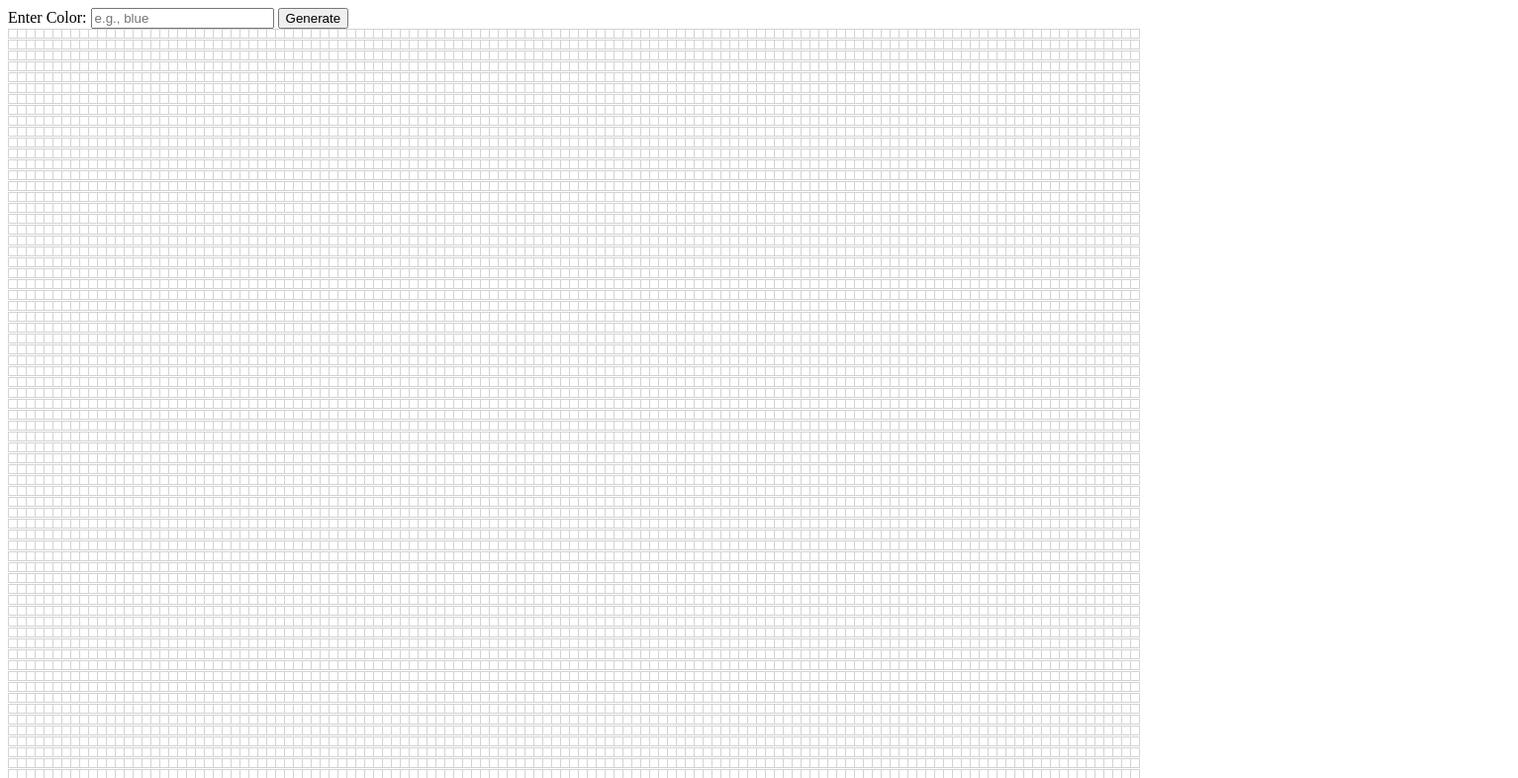
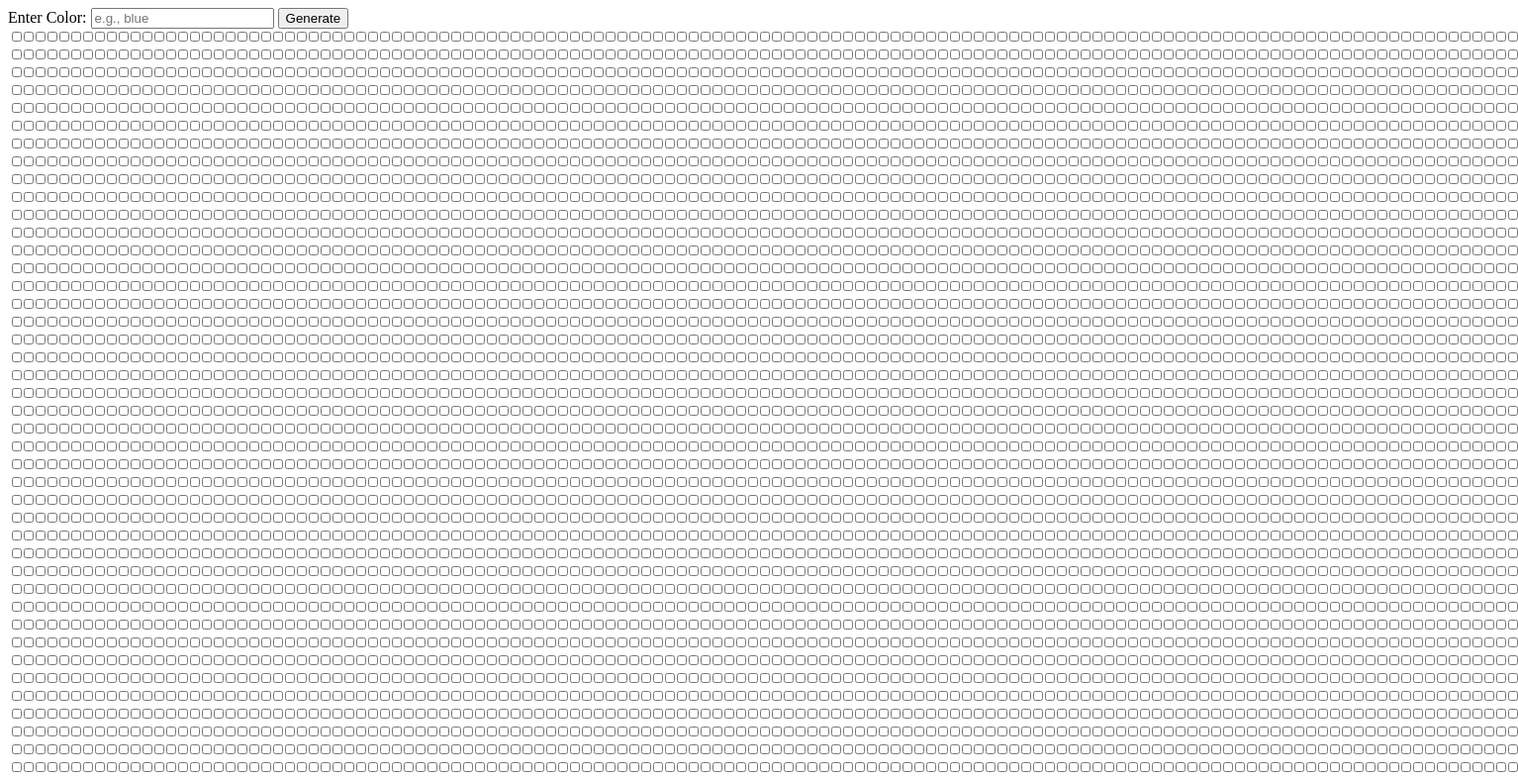
Before and after one commit to Maz0224/2OOLS, a plain HTML site: page index.html in a window 1280 px wide. Shown: the top 786 px of the page at 99% size, 1534 px wide, since content can reach past the window. Drawn offline with Linux system fonts and the light colour scheme.

Commit message:
Update index.html

```diff
--- a/index.html
+++ b/index.html
@@ -3,27 +3,21 @@
 <head>
     <meta charset="UTF-8">
     <meta name="viewport" content="width=device-width, initial-scale=1.0">
-    <title>127x127 Pixel Grid</title>
+    <title>127x127 Grid</title>
     <style>
         #grid {
             display: grid;
-            grid-template-columns: repeat(127, 8px);
-            gap: 1px;
+            grid-template-columns: repeat(127, 10px);
+            gap: 2px;
         }
         .cell {
-            width: 8px;
-            height: 8px;
-            background-color: white;
-            border: 1px solid lightgray;
+            width: 10px;
+            height: 10px;
             cursor: pointer;
-        }
-        .selected {
-            background-color: black; /* Default selected color */
         }
         #output {
             white-space: pre-wrap;
             font-family: monospace;
-            margin-top: 10px;
         }
     </style>
 </head>
@@ -40,17 +34,15 @@
         const gridSize = 127;
         const grid = document.getElementById("grid");
 
-        // Create grid
+        // Generate 127x127 grid of checkboxes
         for (let y = 0; y < gridSize; y++) {
             for (let x = 0; x < gridSize; x++) {
-                let cell = document.createElement("div");
-                cell.classList.add("cell");
-                cell.dataset.x = x;
-                cell.dataset.y = y;
-                cell.addEventListener("click", () => {
-                    cell.classList.toggle("selected");
-                });
-                grid.appendChild(cell);
+                let checkbox = document.createElement("input");
+                checkbox.type = "checkbox";
+                checkbox.classList.add("cell");
+                checkbox.dataset.x = x;
+                checkbox.dataset.y = y;
+                grid.appendChild(checkbox);
             }
         }
 
@@ -62,9 +54,9 @@
             }
 
             let output = "";
-            document.querySelectorAll(".selected").forEach(cell => {
-                let x = cell.dataset.x;
-                let y = cell.dataset.y;
+            document.querySelectorAll(".cell:checked").forEach(cb => {
+                let x = cb.dataset.x;
+                let y = cb.dataset.y;
                 output += `${x} ${y} ${color} 1\n`;
             });
 
```
